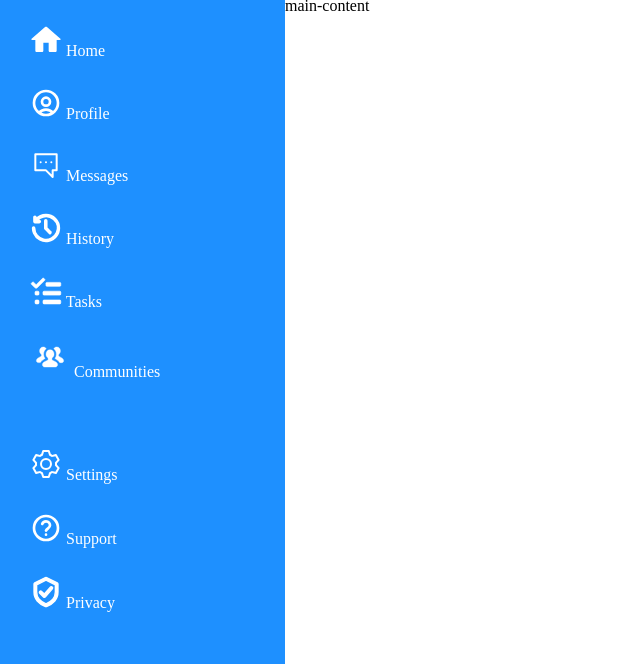
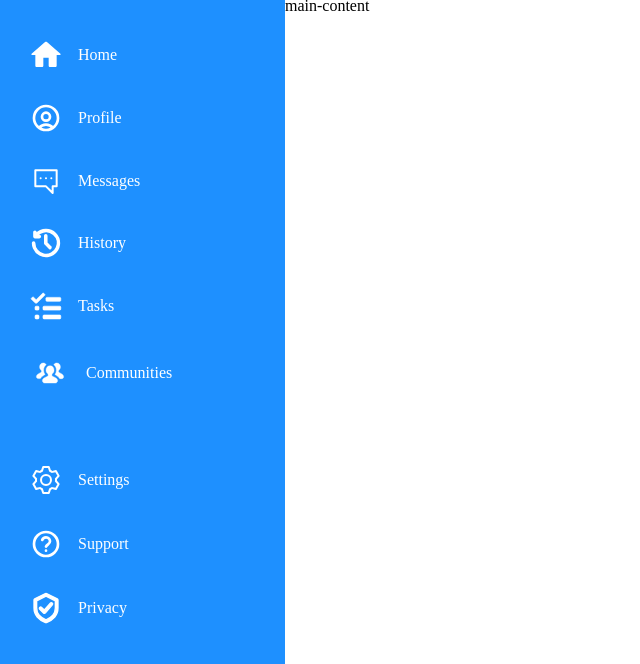
Before and after one commit to kaushal-github-01/Admin-Dashboard, a plain HTML site: page index.html in a window 1280 px wide. Shown: the part 136-800 px from the top of the page, without its empty margins (0-640 px from the left). Drawn offline with Linux system fonts and the light colour scheme.

Commit message:
adjusted link positions

```diff
--- a/index.html
+++ b/index.html
@@ -16,25 +16,25 @@
           <p>Dashboard</p>
         </div>
         <div class="main-link">
-          <div class="main-link1">
+          <div class="main-links">
             <img src="./icons/home.svg" alt="home" /> <a href="">Home</a>
           </div>
-          <div class="main-link2">
+          <div class="main-links">
             <img src="./icons/profile.svg" alt="profile" />
             <a href="">Profile</a>
           </div>
-          <div class="main-link3">
+          <div class="main-links">
             <img src="./icons/message.svg" alt="messages" />
             <a href="">Messages</a>
           </div>
-          <div class="main-link4">
+          <div class="main-links">
             <img src="./icons/history.svg" alt="history" />
             <a href="">History</a>
           </div>
-          <div class="main-link5">
+          <div class="main-links">
             <img src="./icons/task.svg" alt="tasks" /> <a href="">Tasks</a>
           </div>
-          <div class="main-link6">
+          <div class="main-links">
             <img
               id="communities"
               src="./icons/communities.svg"
@@ -44,15 +44,15 @@
           </div>
         </div>
         <div class="extra-link">
-          <div class="extra-link1">
+          <div class="extra-links">
             <img src="./icons/setting.svg" alt="settings" />
             <a href="">Settings</a>
           </div>
-          <div class="extra-link2">
+          <div class="extra-links">
             <img src="./icons/support.svg" alt="support" />
             <a href="">Support</a>
           </div>
-          <div class="extra-link3">
+          <div class="extra-links">
             <img src="./icons/privacy.svg" alt="privacy" />
             <a href="">Privacy</a>
           </div>
--- a/style.css
+++ b/style.css
@@ -39,6 +39,7 @@
 .sidebar a {
   text-decoration: none;
   color: white;
+  padding-left: 2vh;
 }
 
 .logo {
@@ -56,6 +57,11 @@
   padding-left: 1.75vh;
 }
 
+.main-links {
+  display: flex;
+  align-items: center;
+}
+
 .main-link img {
   height: 4vh;
   width: 4vh;
@@ -71,6 +77,11 @@
   padding-left: 1.75vh;
 }
 
+.extra-links {
+  display: flex;
+  align-items: center;
+}
+
 .extra-link img {
   height: 4vh;
   width: 4vh;
```
